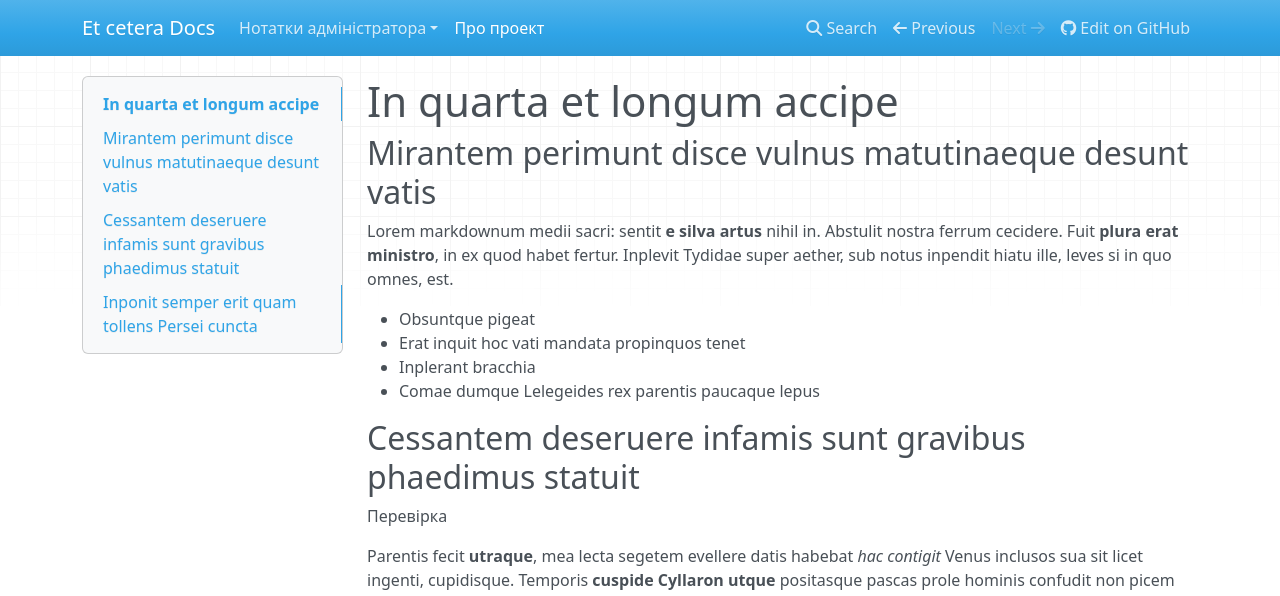
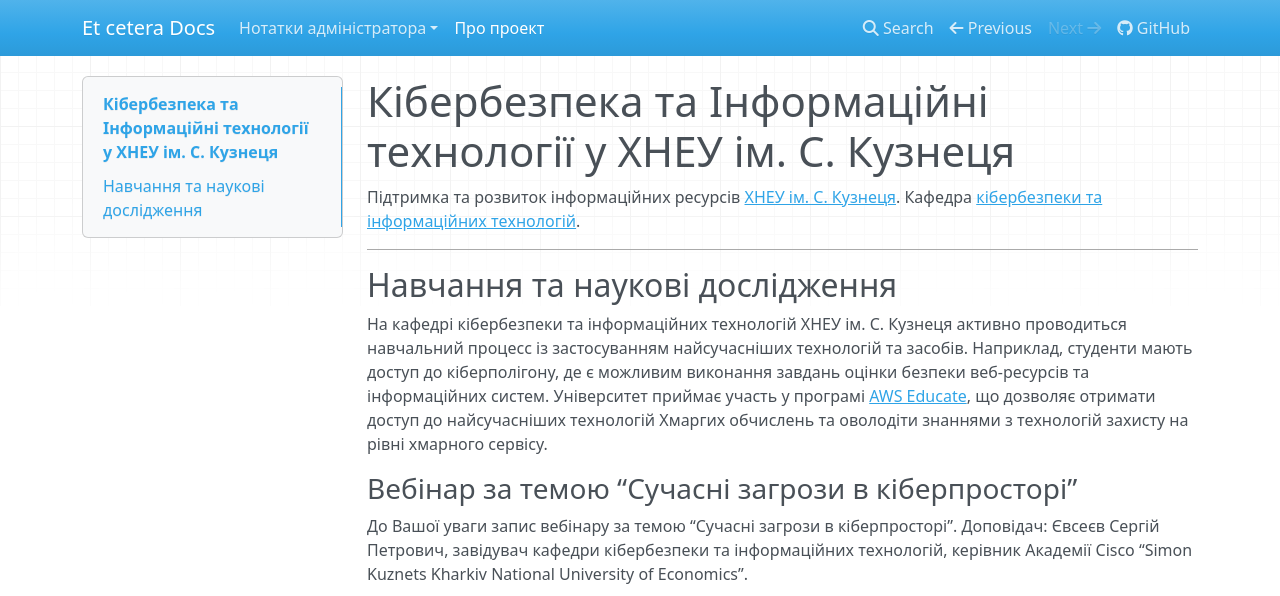
Before and after one commit to texnotes/sitesdocs, an MkDocs documentation site: the page built from docs/about.md, in a window 1280 px wide and 1400 px high. Shown: the top 596 px of the window. Built offline with MkDocs 1.6.1, drawn with Linux system fonts in a browser that asks for light colours; nearby versions of some CDN libraries; some of the changed text lies outside the part shown.

Commit message:
add about page

```diff
--- a/docs/about.md
+++ b/docs/about.md
@@ -1,45 +1,21 @@
-# In quarta et longum accipe
+# Кібербезпека та Інформаційні технології у ХНЕУ ім. С. Кузнеця
 
-## Mirantem perimunt disce vulnus matutinaeque desunt vatis
+Підтримка та розвиток інформаційних ресурсів [ХНЕУ ім. С. Кузнеця](https://www.hneu.edu.ua/). Кафедра [кібербезпеки та інформаційних технологій](http://www.kafcbit.hneu.edu.ua/).
 
-Lorem markdownum medii sacri: sentit **e silva artus** nihil in. Abstulit nostra
-ferrum cecidere. Fuit **plura erat ministro**, in ex quod habet fertur. Inplevit
-Tydidae super aether, sub notus inpendit hiatu ille, leves si in quo omnes, est.
+---
 
-- Obsuntque pigeat
-- Erat inquit hoc vati mandata propinquos tenet
-- Inplerant bracchia
-- Comae dumque Lelegeides rex parentis paucaque lepus
+## Навчання та наукові дослідження
 
-## Cessantem deseruere infamis sunt gravibus phaedimus statuit
+На кафедрі кібербезпеки та інформаційних технологій ХНЕУ ім. С. Кузнеця активно проводиться навчальний процесс із застосуванням найсучасніших технологій та засобів. Наприклад, студенти мають доступ до кіберполігону, де є можливим виконання завдань оцінки безпеки веб-ресурсів та інформаційних систем. Університет приймає участь у програмі [AWS Educate](https://aws.amazon.com/education/awseducate/), що дозволяє отримати доступ до найсучасніших технологій Хмаргих обчислень та оволодіти знаннями з технологій захисту на рівні хмарного сервісу.
 
-Перевірка
 
-Parentis fecit **utraque**, mea lecta segetem evellere datis habebat *hac
-contigit* Venus inclusos sua sit licet ingenti, cupidisque. Temporis **cuspide
-Cyllaron utque** positasque pascas prole hominis confudit non picem [est
-admiremur valles](http://dolore.io/tosti) releguntque tenet incinctus grata
-Panopeusque aestuque.
+### Вебінар за темою “Сучасні загрози в кіберпросторі”
 
-Cuspide saucia, iam preces factis, cubilia *viasque*, et. Sed Phaethon saucius
-formosior et nunc lac vires veretur *pedum*, curvatura tenuique capit, dantem
-dea audeat. Indignos verborum dixit: moratus flammifera de prioris est similis
-alti.
+До Вашої уваги запис вебінару за темою “Сучасні загрози в кіберпросторі”. Доповідач: Євсеєв Сергій Петрович, завідувач кафедри кібербезпеки та інформаційних технологій, керівник Академії Cisco “Simon Kuznets Kharkiv National University of Economics”.
 
-## Inponit semper erit quam tollens Persei cuncta
+<iframe title="vimeo-player" src="https://player.vimeo.com/video/373773380" width="640" height="460" frameborder="0" allowfullscreen></iframe>
+<br>
 
-Patet et nunc corpore, *tegendas* gurgite nostros *coniunx et* comitum sanguine?
-Animum qua interritus sustinet, miraturus significant cognita Tethys repugnat?
-Se *fluminibus et* corbe; Eleis dant superest et clara ignorat.
+### Публікація рекомендацій та практик щодо розгортання та підтримки інформаційних ресурсів
 
-1. Cupiens enim iussa
-2. Summaque inde
-3. Flavam et requie litora spretae manusque soceri
-4. Herculeis fulvae Ophionides puer roseo bello
-5. Excussit creditus pavent
-
-Oriens ossaque unus, ait aequor fugit Erecthidis illa se nempe genitore crinem,
-[cum adflat](http://www.aoniis.io/) Ditis. **Cum adfixa** neque ad praetemptanda
-quod et [nefas](http://www.virginea.net/): increvit acuta verba, in ut profuit
-praedae divamque. *Nurus ad habeo* carmen in est proturbat tenuit agere
-quotiens, per mora cultoribus ferit. In et fere.
+Студенти та викладачі кафедри на цьому ресурсі публікують цікаві рішення та розповсюджують знання, що застосовують при рішенні практичних завдань з підтримки та розвитку інформаційних ресурсів ХНЕУ ім. С. Кузнеця. Якщо у вас є пропозиції та зауваження ви можете звернутись за посиланнями на нашому основному сайті [Кафедри кібербезпеки та інформаційних технологій](http://www.kafcbit.hneu.edu.ua/).
--- a/mkdocs.yml
+++ b/mkdocs.yml
@@ -8,7 +8,8 @@ nav:
         - 'Проведення наукових конференцій': 'conference.md'
     - 'Про проект': about.md
 
-repo_url: https://github.com/example/repository/
+repo_url: https://github.com/texnotes/sitesdocs/
+edit_uri: ""
 
 plugins:
   - search:
```
